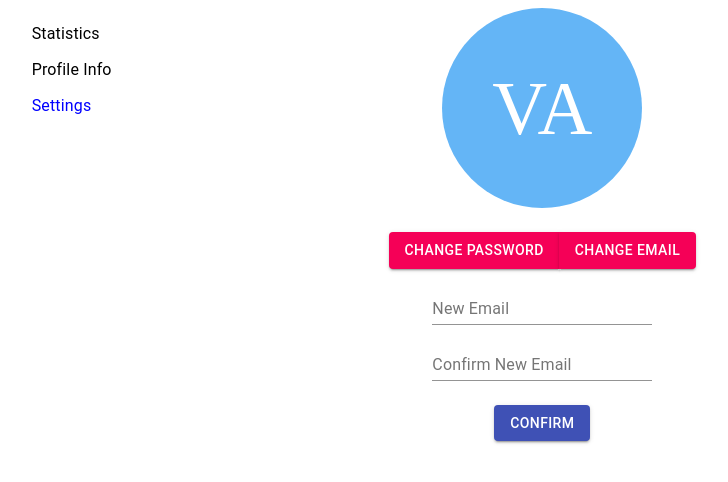
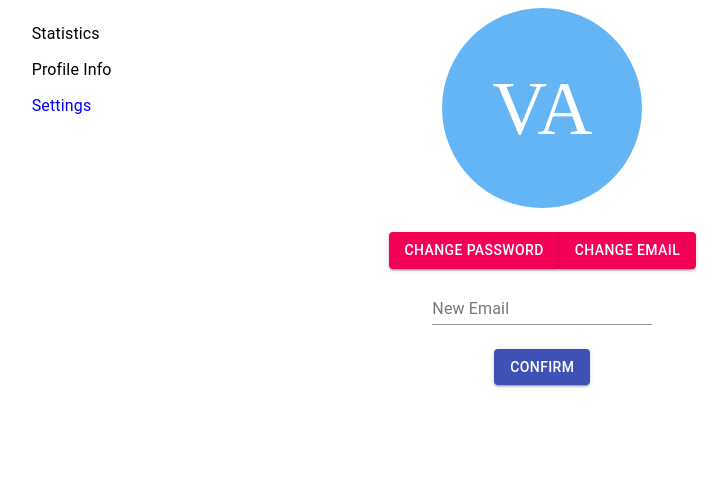
Before and after one commit to alle-zhinzher/hacaton, a React app in the folder client/: page /profile/settings in a window 1280 px wide. Both pictures are taken after a click on the button "CHANGE EMAIL". Shown: the top 482 px of the page, without its empty margins (203-931 px from the left). Built offline with nearby package versions, Linux system fonts and the light colour scheme.

Commit message:
minor fix to settings

```diff
--- a/client/src/components/Profile/Settings/Settings.js
+++ b/client/src/components/Profile/Settings/Settings.js
@@ -87,10 +87,7 @@ const Settings = () => {
             {emailPressed &&
                 <>
                     <Grid item>
-                        <TextField type="email" id="newemail" label="New Email" />
-                    </Grid>
-                    <Grid item>
-                        <TextField onChange={(e) => { handleEmailChange(e) }} type="email" id="newemailconfirm" label="Confirm New Email" />
+                        <TextField onChange={(e) => { handleEmailChange(e) }} type="email" id="newemail" label="New Email" />
                     </Grid>
                     <Button className={classes.mtop} onClick={onEmailConfirm} variant="contained" color="primary">Confirm</Button>
                 </>
```
